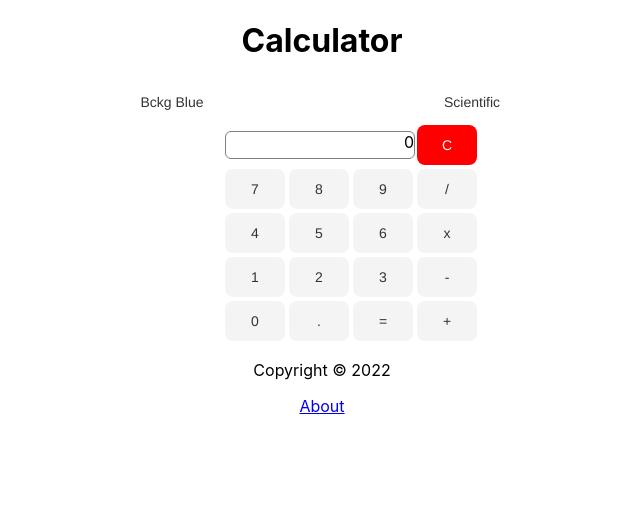
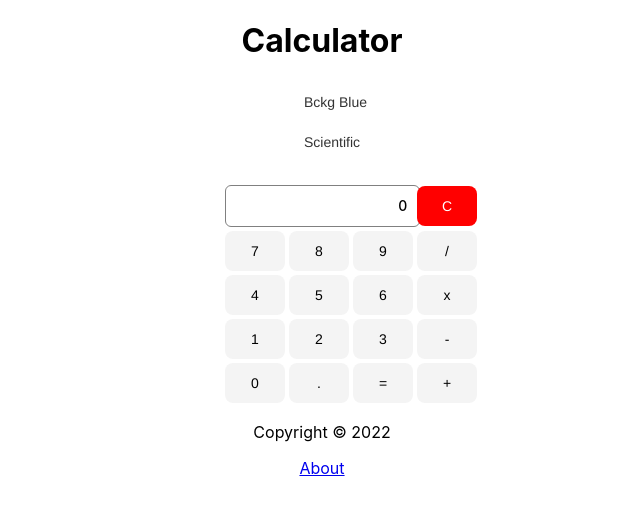
Before and after one commit to josecome/calculator-reactjs, a React (Create React App) app: page / in a window 1280 px wide. Shown: the top 512 px of the page, without its empty margins (318-958 px from the left). Built offline with nearby package versions, Linux system fonts and the light colour scheme.

Commit message:
Minor updates

```diff
--- a/src/components/Button.js
+++ b/src/components/Button.js
@@ -1,11 +1,11 @@
 import PropTypes from 'prop-types'
 
-const Button = ({ color, text, onClick, p }) => {
+const Button = ({ onClick, color, text, class_name }) => {
   return (
     <button
       onClick={onClick}
-      style={{ backgroundColor: color, width: '100px', float: p }}
-      className='btn'
+      style={{ backgroundColor: color }}
+      className={class_name}
     >
       {text}
     </button>
@@ -15,6 +15,7 @@
 Button.propTypes = {
   text: PropTypes.string,
   color: PropTypes.string,
+  class_name: PropTypes.string,
   onClick: PropTypes.func,
 }
 
--- a/src/components/Calculator.js
+++ b/src/components/Calculator.js
@@ -1,10 +1,11 @@
 import { useState, useEffect } from 'react';
-//import Button from './Button'
+import Label from './Label'
+import Button from './Button'
 import "./style.css";
 
 let prevnmbr = '0';
 const Calculator = () => {
-    const styles = {
+   /* const styles = {
         oper: {
           backgroundColor: "#A9A9A9",
         },
@@ -16,7 +17,7 @@
           backgroundColor: "#FF0000",
           color: "white",
        },
-  };
+  };  */
   const [nmbr, setNmbr] = useState('0');
   const [lastop, setLastop] = useState('NA');
   useEffect(() => {
@@ -74,12 +75,17 @@
          <tbody>
             <tr>
             <td colSpan="3">
-                    <div id="lbl">
-                        <label>{nmbr}</label>
-                    </div>
+                    <Label
+                      text={ nmbr }
+                    />
                 </td>
                 <td>
-                    <button className="btn_clean" style={styles.btn_clean} onClick={clean_screen}>C</button>
+                    <Button
+                        color={'#FF0000'}
+                        text={'C'}
+                        onClick={clean_screen}
+                        class_name={'btn'}
+                    />
                 </td>
             </tr>
             {
@@ -88,7 +94,12 @@
               {
                 rows.map((value) => (
                 <td key={rows.indexOf(value)}>
-                    <button onClick={addNmber}>{ value }</button>
+                    <Button
+                        color={'rgba(51, 51, 51, 0.05)'}
+                        text={value}
+                        onClick={addNmber}
+                        class_name={'btn2'}
+                    />
                 </td>
                  ))
                 }
--- /dev/null
+++ b/src/components/Label.js
@@ -0,0 +1,17 @@
+import PropTypes from 'prop-types'
+
+const Label = ({ text }) => {
+  return (
+    <label
+      id='lbl'
+    >
+      {text}
+    </label>
+  )
+}
+
+Label.propTypes = {
+  text: PropTypes.string
+}
+
+export default Label
--- a/src/components/style.css
+++ b/src/components/style.css
@@ -22,9 +22,20 @@
     width: 60px;
   }
   #lbl {
-    width: 100%;
+    width: 90%;
     border: 1px solid gray;
     border-radius: 6px;
     text-align: right;
-    height: 26px;
+    font-size: 14px;
+    font-weight: 500;
+    line-height: 20px;
+    list-style: none;
+    padding: 10px 12px;
+    display: inline-block;
   }
+  .btn {
+    color: white;
+  }
+  .btn2 {
+    color: black;
+  }
```
